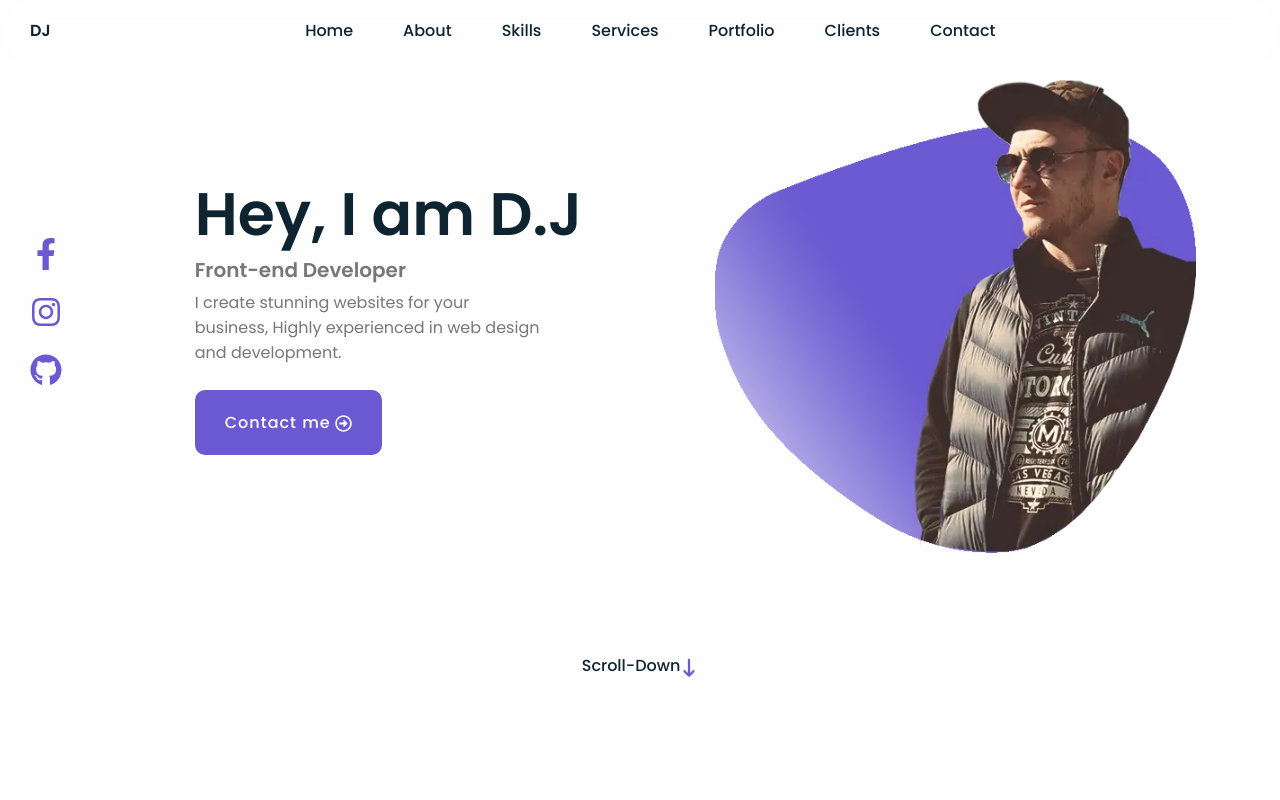
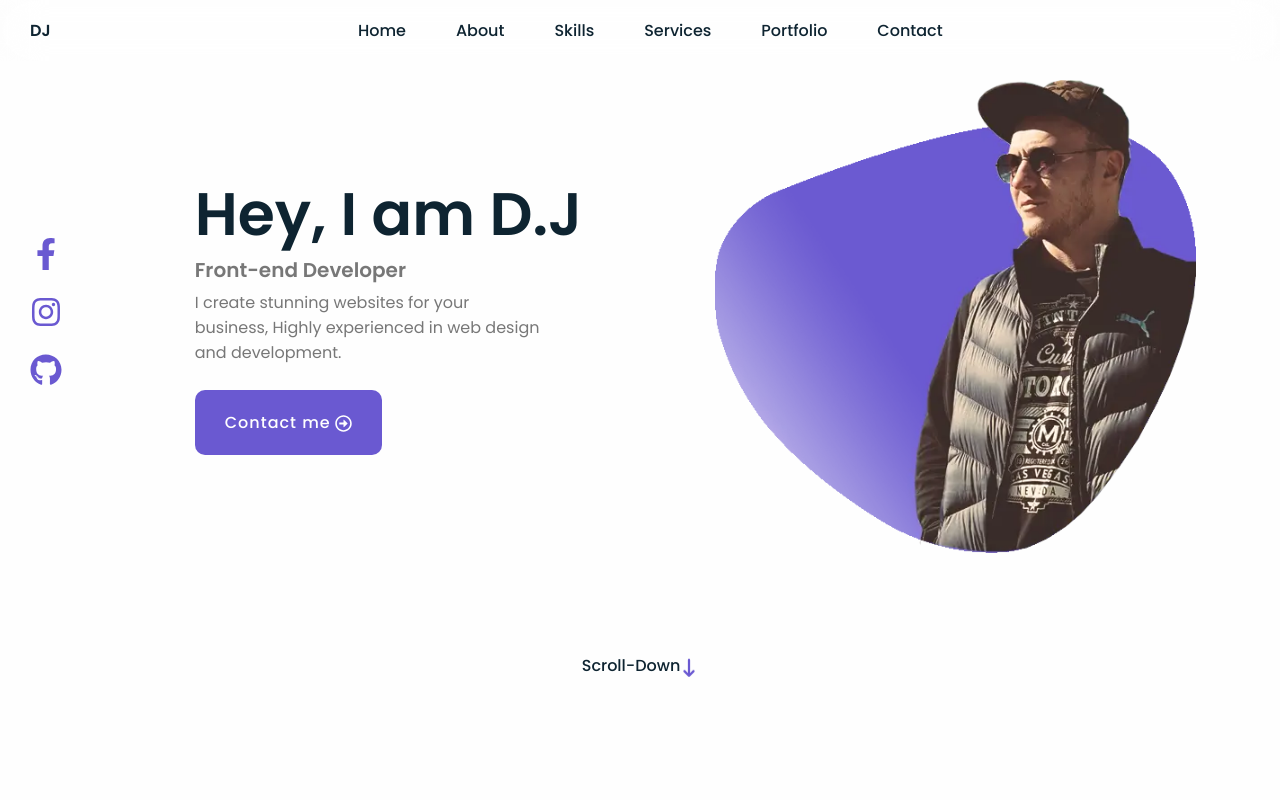
Before and after one commit to iScreAmn/react-portfolio, a React (Vite) app: page / in a window 1280 px wide. Shown: the top 800 px of the page. Built offline with nearby package versions, Linux system fonts and the light colour scheme.

Commit message:
Navigation fixes

```diff
--- a/src/components/nav/Nav.jsx
+++ b/src/components/nav/Nav.jsx
@@ -2,7 +2,7 @@ import { Link } from "react-scroll"
 import "./Nav.css"
 
 const Nav = ({isMenuOpen}) => {
-  const items = ["home", "about", "skills", "services", "portfolio", "clients", "contact" ]
+  const items = ["home", "about", "skills", "services", "portfolio", "contact" ]
   return (
     <nav className={isMenuOpen ? "nav active" : "nav"}>
       <div className={isMenuOpen ? "nav-menu active" : "nav-menu"}>
@@ -14,15 +14,6 @@ const Nav = ({isMenuOpen}) => {
           </Link>
         ))}
       </div>
-
-      {/* <ul className="nav-menu">
-        <li className="nav-item"><a href="#home" className="nav-link active">Home</a></li>
-        <li className="nav-item"><a href="#about" className="nav-link">About</a></li>
-        <li className="nav-item"><a href="#skills" className="nav-link">Skills</a></li>
-        <li className="nav-item"><a href="#services" className="nav-link">Services</a></li>
-        <li className="nav-item"><a href="#portfolio" className="nav-link">Portfolio</a></li>
-        <li className="nav-item"><a href="#contact" className="nav-link">Contact</a></li>
-      </ul> */}
     </nav>
   )
 }
```
